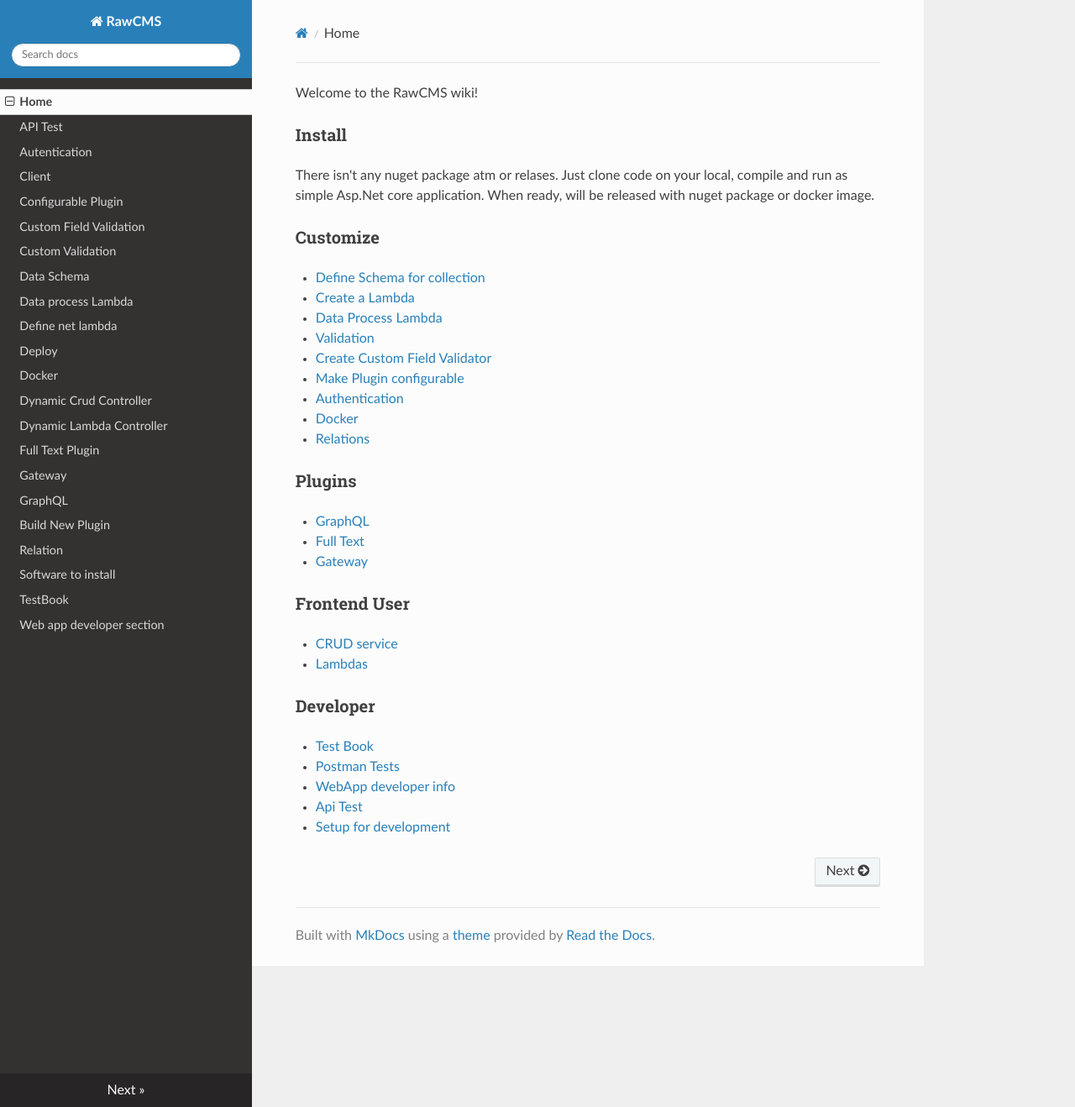
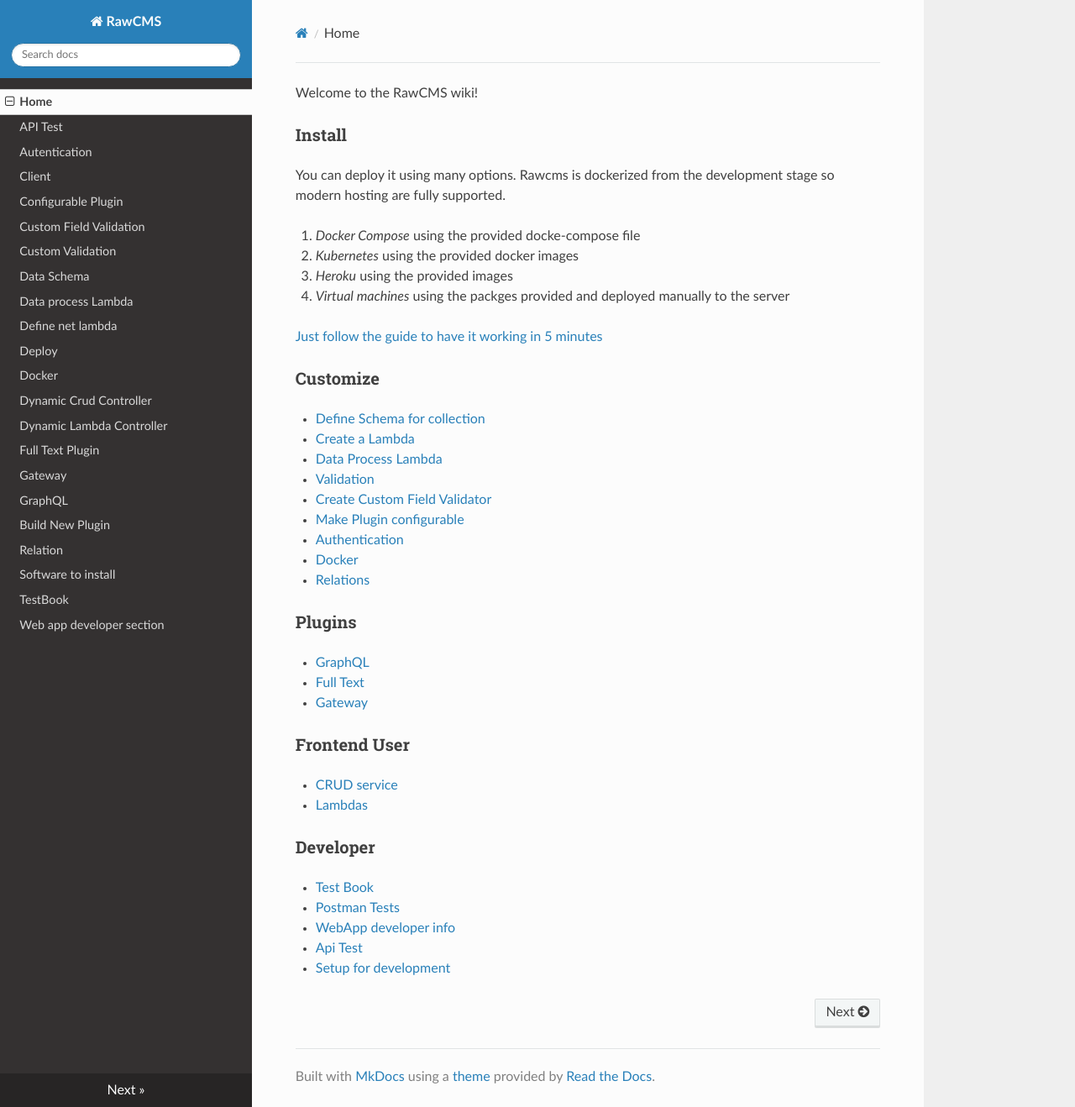
Before and after one commit to arduosoft/RawCMS, an MkDocs documentation site: the page built from docs/index.md, in a window 1280 px wide and 1318 px high. Shown: the whole window at 84% size. Built offline with MkDocs 1.6.1, drawn with Linux system fonts in a browser that asks for light colours; nearby versions of some CDN libraries.

Commit message:
Update index.md

```diff
--- a/docs/index.md
+++ b/docs/index.md
@@ -2,7 +2,15 @@ Welcome to the RawCMS wiki!
 
 ### Install
 
-There isn't any nuget package atm or relases. Just clone code on your local, compile and run as simple Asp.Net core application. When ready, will be released with nuget package or docker image.
+
+You can deploy it using many options. Rawcms is dockerized from the development stage so modern hosting are fully supported.
+
+1. *Docker Compose* using the provided docke-compose file
+2. *Kubernetes* using the provided docker images
+3. *Heroku* using the provided images
+4. *Virtual machines* using the packges provided and deployed manually to the server
+
+[Just follow the guide to have it working in 5 minutes](Deploy)
 
 ### Customize
 
```
